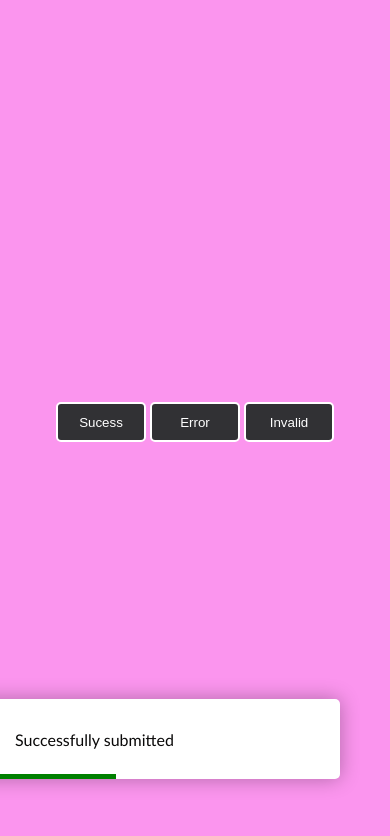
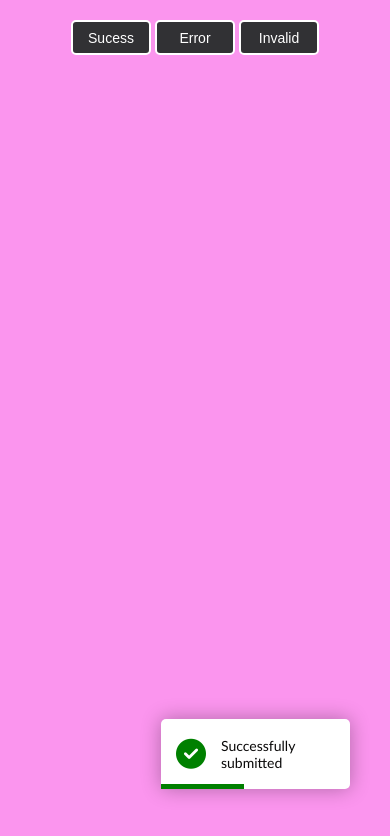
Before and after one commit to UmeshPaliyaal/Notification-bar, a plain HTML site: page index.html in a window 390 px wide. Both pictures are taken after a click on the button "Sucess". Drawn offline with Linux system fonts and the light colour scheme.

Commit message:
Mobile responsive
Made changes to make page mobile responsive

```diff
--- a/style.css
+++ b/style.css
@@ -140,3 +140,35 @@ body, html {
         width: 0;
     }
 }
+
+@media (max-width: 768px) {
+    body, html {
+        flex-direction: column;
+        justify-content: flex-start;
+    }
+    #buttons {
+        margin: 20px;
+    }
+    .ToastBox {
+        bottom: 20px;
+        right: 20px;
+    }
+    .toast {
+        width: 95%;
+    }
+}
+@media (max-width: 480px) {
+    .btnone, .btntwo, .btnthree, .BtnOne, .BtnTwo, .BtnThree {
+        width: 80px;
+        height: 35px;
+        font-size: 14px;
+    }
+    .toast {
+        height: 70px;
+        font-size: 14px;
+    }
+    .toast i {
+        margin: 0 15px;
+        font-size: 30px;
+    }
+}
```
